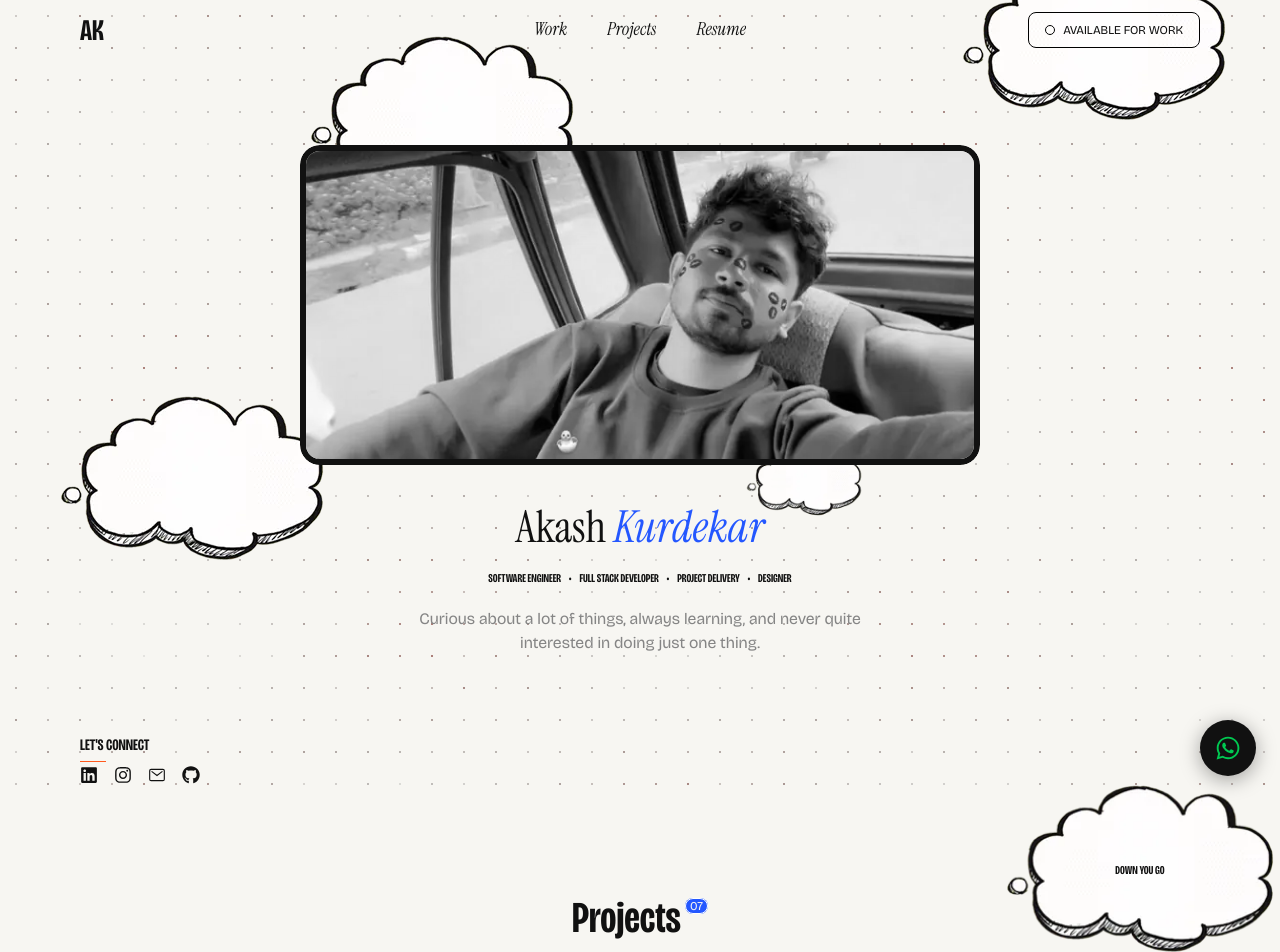
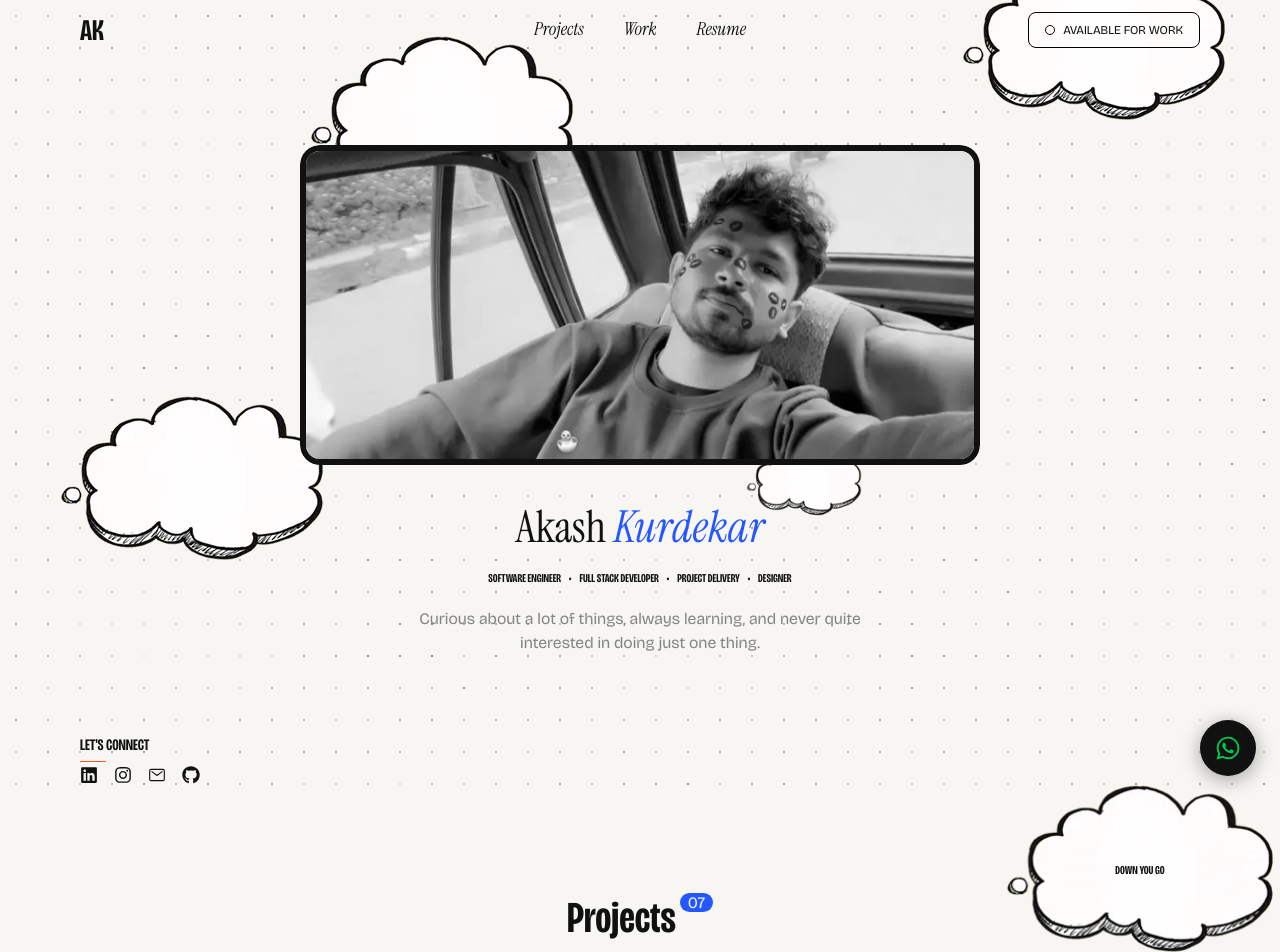
Before and after one commit to akashkurdekar7/portfolio-deploy, a React (Vite) app: page / in a window 1280 px wide. Shown: the top 952 px of the page. Built offline with nearby package versions, Linux system fonts and the light colour scheme; no server answers.

Commit message:
code commit for changes

```diff
--- a/src/components/Article.tsx
+++ b/src/components/Article.tsx
@@ -181,7 +181,7 @@ const Article = () => {
         <div className="overflow-hidden bg-black py-8 lg:py-10">
           <span className="sr-only">Skills and technologies: {categories.map((item) => item.name).join(", ")}.</span>
 
-          <div className="marquee flex w-max items-center gap-18" aria-hidden="true">
+          <div className="marquee flex w-max items-center lg:gap-18 gap-8" aria-hidden="true">
             {marqueeItems.map((item, index) => (
               <React.Fragment key={`${item.name}-${index}`}>
                 <span className={`font-bricolage-semibold tracking-[2px] lg:tracking-[5px] quote-text whitespace-nowrap ${item.color}`}>
--- a/src/components/Header.tsx
+++ b/src/components/Header.tsx
@@ -208,6 +208,23 @@ const Header = ({ revealed }: HeaderProps) => {
           <ul className="absolute left-1/2 hidden -translate-x-1/2 items-center gap-10 text-lg md:flex">
             <li className="flex items-center">
               <a
+                href="#projects"
+                onClick={(e) => scrollToSection(e, "#projects")}
+                className="group relative inline-block h-[1.4em] overflow-hidden leading-[1.4em]"
+              >
+                <span className="flex flex-col transition-transform duration-500 ease-[cubic-bezier(.76,0,.24,1)] group-hover:-translate-y-[1.4em]">
+                  <span className="h-[1.4em] whitespace-nowrap font-italic">Projects</span>
+
+                  <span className="h-[1.4em] whitespace-nowrap font-instrument text-orange " aria-hidden="true">
+                    Projects
+                  </span>
+                </span>
+
+                <span className="absolute bottom-0 left-0 h-[2px] w-full origin-right scale-x-0 bg-orange transition-transform duration-500 group-hover:origin-left group-hover:scale-x-100" />
+              </a>
+            </li>{" "}
+            <li className="flex items-center">
+              <a
                 href="#work"
                 onClick={(e) => scrollToSection(e, "#work")}
                 className="group relative inline-block h-[1.4em] overflow-hidden leading-[1.4em]"
@@ -215,29 +232,12 @@ const Header = ({ revealed }: HeaderProps) => {
                 <span className="flex flex-col transition-transform duration-500 ease-[cubic-bezier(.76,0,.24,1)] group-hover:-translate-y-[1.4em]">
                   <span className="h-[1.4em] whitespace-nowrap font-italic">Work</span>
 
-                  <span className="h-[1.4em] whitespace-nowrap font-instrument text-orange" aria-hidden="true">
+                  <span className="h-[1.4em] whitespace-nowrap font-instrument  text-blue" aria-hidden="true">
                     Work
                   </span>
                 </span>
 
-                <span className="absolute bottom-0 left-0 h-[2px] w-full origin-right scale-x-0 bg-orange transition-transform duration-500 group-hover:origin-left group-hover:scale-x-100" />
-              </a>
-            </li>
-            <li className="flex items-center">
-              <a
-                href="#projects"
-                onClick={(e) => scrollToSection(e, "#projects")}
-                className="group relative inline-block h-[1.4em] overflow-hidden leading-[1.4em]"
-              >
-                <span className="flex flex-col transition-transform duration-500 ease-[cubic-bezier(.76,0,.24,1)] group-hover:-translate-y-[1.4em]">
-                  <span className="h-[1.4em] whitespace-nowrap font-italic">Projects</span>
-
-                  <span className="h-[1.4em] whitespace-nowrap font-instrument text-blue capitalize" aria-hidden="true">
-                    projects
-                  </span>
-                </span>
-
-                <span className="absolute bottom-0 left-0 h-[2px] w-full origin-right scale-x-0 bg-orange transition-transform duration-500 group-hover:origin-left group-hover:scale-x-100" />
+                <span className="absolute bottom-0 left-0 h-[2px] w-full origin-right scale-x-0 bg-blue transition-transform duration-500 group-hover:origin-left group-hover:scale-x-100" />
               </a>
             </li>
             <li className="flex items-center">
@@ -303,16 +303,6 @@ const Header = ({ revealed }: HeaderProps) => {
           <ul className="flex flex-col items-center gap-6 font-instrument text-6xl">
             <li
               ref={(el) => {
-                menuLinksRef.current[0] = el;
-              }}
-            >
-              <a href="#work" onClick={(e) => scrollToSection(e, "#work")} className="transition-colors duration-300 hover:text-orange">
-                Work
-              </a>
-            </li>
-
-            <li
-              ref={(el) => {
                 menuLinksRef.current[1] = el;
               }}
             >
@@ -322,6 +312,15 @@ const Header = ({ revealed }: HeaderProps) => {
                 className="transition-colors duration-300 hover:text-orange"
               >
                 Projects
+              </a>
+            </li>
+            <li
+              ref={(el) => {
+                menuLinksRef.current[0] = el;
+              }}
+            >
+              <a href="#work" onClick={(e) => scrollToSection(e, "#work")} className="transition-colors duration-300 hover:text-orange">
+                Work
               </a>
             </li>
 
--- a/src/components/Projects.tsx
+++ b/src/components/Projects.tsx
@@ -161,9 +161,7 @@ const Projects = () => {
       <div className="flex flex-col items-center gap-3">
         <h2 className="size56 font-bricolage-semibold leading-none capitalize ">
           Projects
-          <sup className="size12 align-super  font-bricolage ml-1 text-white bg-blue rounded-full border border-[#fff] px-1 ">
-            0{projects.length}
-          </sup>
+          <sup className="size18 align-super  font-bricolage ml-1 text-white bg-blue rounded-full   px-2 ">0{projects.length}</sup>
         </h2>
 
         <p className="max-w-lg text-center font-bricolage size14 leading-4 text-grey">
```
